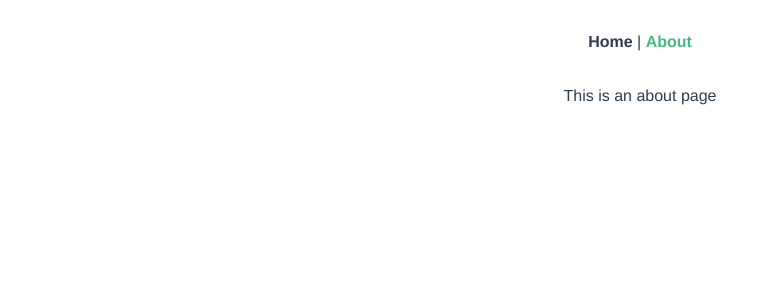
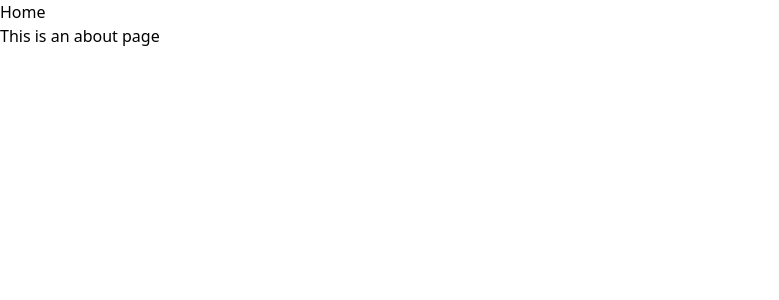
Before and after one commit to Digital-Masterpiece/grocerieslist.app, a Vue app: page /about in a window 1280 px wide. Shown: the top 300 px of the page, without its empty margins (0-779 px from the left). Built offline with nearby package versions, Linux system fonts and the light colour scheme.

Commit message:
initial store state and welcome page

```diff
--- a/src/App.vue
+++ b/src/App.vue
@@ -1,30 +1,6 @@
 <template>
   <div id="nav">
-    <router-link to="/">Home</router-link> |
-    <router-link to="/about">About</router-link>
+    <router-link to="/">Home</router-link>
   </div>
   <router-view/>
 </template>
-
-<style lang="scss">
-#app {
-  font-family: Avenir, Helvetica, Arial, sans-serif;
-  -webkit-font-smoothing: antialiased;
-  -moz-osx-font-smoothing: grayscale;
-  text-align: center;
-  color: #2c3e50;
-}
-
-#nav {
-  padding: 30px;
-
-  a {
-    font-weight: bold;
-    color: #2c3e50;
-
-    &.router-link-exact-active {
-      color: #42b983;
-    }
-  }
-}
-</style>
--- a/src/classes/List.js
+++ b/src/classes/List.js
@@ -1,7 +1,8 @@
 import Item from "@/classes/Item";
 
 export default class List {
-    constructor(items: Array<Item>) {
+    constructor(name: string, items: Array<Item>) {
+        this.name = name;
         this.items = items;
     }
 }
--- a/src/store/index.js
+++ b/src/store/index.js
@@ -2,10 +2,13 @@ import { createStore } from 'vuex'
 
 export default createStore({
   state: {
+    lists: []
   },
   mutations: {
+    commitList() {}
   },
   actions: {
+    updateList() {}
   },
   modules: {
   }
--- a/src/views/Home.vue
+++ b/src/views/Home.vue
@@ -1,18 +1,16 @@
 <template>
-  <div class="home">
-    <img alt="Vue logo" src="../assets/logo.png">
-    <HelloWorld msg="Welcome to Your Vue.js App"/>
+  <div>
+    <h1>Welcome!</h1>
+    <p>Create a new list to get started!</p>
   </div>
 </template>
 
 <script>
-// @ is an alias to /src
-import HelloWorld from '@/components/HelloWorld.vue'
+export default {
+  data() {
+    return {
 
-export default {
-  name: 'Home',
-  components: {
-    HelloWorld
+    }
   }
 }
 </script>
```
